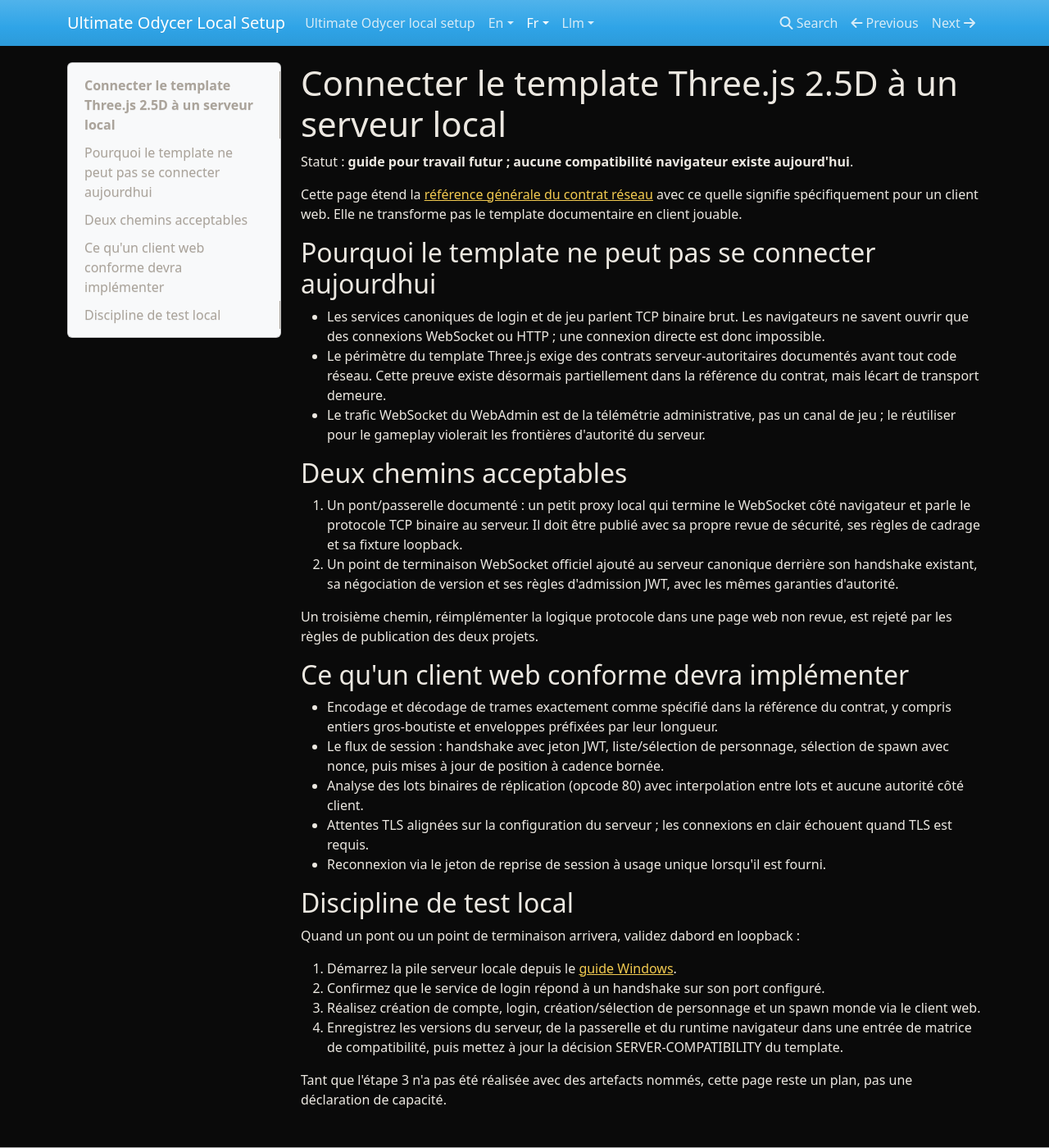
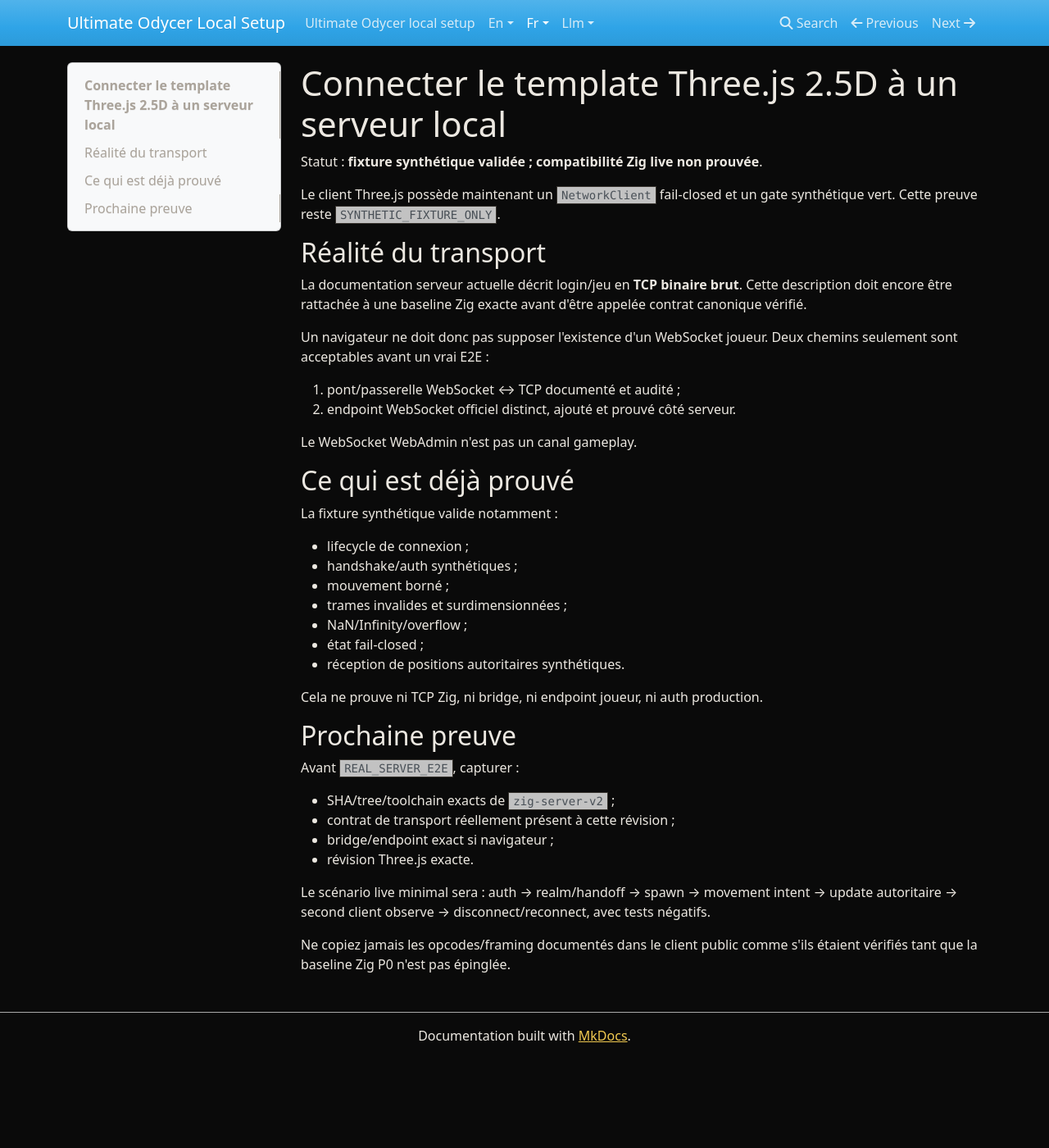
Before and after one commit to zedarvates/ultimate-odycer-docs, an MkDocs documentation site: the page built from docs/fr/how-to/connect-threejs-template.md, in a window 1280 px wide and 1400 px high. Shown: the whole window at 82% size. Built offline with MkDocs 1.6.1, drawn with Linux system fonts in a browser that asks for light colours.

Commit message:
docs: align Three.js guide with synthetic proof state

```diff
--- a/docs/fr/how-to/connect-threejs-template.md
+++ b/docs/fr/how-to/connect-threejs-template.md
@@ -1,63 +1,43 @@
 # Connecter le template Three.js 2.5D à un serveur local
 
-Statut : **guide pour travail futur ; aucune compatibilité navigateur existe
-aujourd'hui**.
+Statut : **fixture synthétique validée ; compatibilité Zig live non prouvée**.
 
-Cette page étend la [référence générale du contrat réseau](../reference/server-network-contract.md)
-avec ce quelle signifie spécifiquement pour un client web. Elle ne transforme
-pas le template documentaire en client jouable.
+Le client Three.js possède maintenant un `NetworkClient` fail-closed et un gate synthétique vert. Cette preuve reste `SYNTHETIC_FIXTURE_ONLY`.
 
-## Pourquoi le template ne peut pas se connecter aujourdhui
+## Réalité du transport
 
-- Les services canoniques de login et de jeu parlent TCP binaire brut. Les
-  navigateurs ne savent ouvrir que des connexions WebSocket ou HTTP ; une
-  connexion directe est donc impossible.
-- Le périmètre du template Three.js exige des contrats serveur-autoritaires
-  documentés avant tout code réseau. Cette preuve existe désormais partiellement
-  dans la référence du contrat, mais lécart de transport demeure.
-- Le trafic WebSocket du WebAdmin est de la télémétrie administrative, pas un
-  canal de jeu ; le réutiliser pour le gameplay violerait les frontières
-d'autorité du serveur.
+La documentation serveur actuelle décrit login/jeu en **TCP binaire brut**. Cette description doit encore être rattachée à une baseline Zig exacte avant d'être appelée contrat canonique vérifié.
 
-## Deux chemins acceptables
+Un navigateur ne doit donc pas supposer l'existence d'un WebSocket joueur. Deux chemins seulement sont acceptables avant un vrai E2E :
 
-1. Un pont/passerelle documenté : un petit proxy local qui termine le
-   WebSocket côté navigateur et parle le protocole TCP binaire au serveur. Il
-   doit être publié avec sa propre revue de sécurité, ses règles de cadrage et
-   sa fixture loopback.
-2. Un point de terminaison WebSocket officiel ajouté au serveur canonique
-   derrière son handshake existant, sa négociation de version et ses règles
-   d'admission JWT, avec les mêmes garanties d'autorité.
+1. pont/passerelle WebSocket ↔ TCP documenté et audité ;
+2. endpoint WebSocket officiel distinct, ajouté et prouvé côté serveur.
 
-Un troisième chemin, réimplémenter la logique protocole dans une page web non
-revue, est rejeté par les règles de publication des deux projets.
+Le WebSocket WebAdmin n'est pas un canal gameplay.
 
-## Ce qu'un client web conforme devra implémenter
+## Ce qui est déjà prouvé
 
-- Encodage et décodage de trames exactement comme spécifié dans la référence
-  du contrat, y compris entiers gros-boutiste et enveloppes préfixées par leur
-  longueur.
-- Le flux de session : handshake avec jeton JWT, liste/sélection de personnage,
-  sélection de spawn avec nonce, puis mises à jour de position à cadence bornée.
-- Analyse des lots binaires de réplication (opcode 80) avec interpolation entre
-  lots et aucune autorité côté client.
-- Attentes TLS alignées sur la configuration du serveur ; les connexions en
-  clair échouent quand TLS est requis.
-- Reconnexion via le jeton de reprise de session à usage unique lorsqu'il est
-  fourni.
+La fixture synthétique valide notamment :
 
-## Discipline de test local
+- lifecycle de connexion ;
+- handshake/auth synthétiques ;
+- mouvement borné ;
+- trames invalides et surdimensionnées ;
+- NaN/Infinity/overflow ;
+- état fail-closed ;
+- réception de positions autoritaires synthétiques.
 
-Quand un pont ou un point de terminaison arrivera, validez dabord en loopback :
+Cela ne prouve ni TCP Zig, ni bridge, ni endpoint joueur, ni auth production.
 
-1. Démarrez la pile serveur locale depuis le [guide Windows](install-local-server-windows.md).
-2. Confirmez que le service de login répond à un handshake sur son port
-   configuré.
-3. Réalisez création de compte, login, création/sélection de personnage et un
-   spawn monde via le client web.
-4. Enregistrez les versions du serveur, de la passerelle et du runtime
-   navigateur dans une entrée de matrice de compatibilité, puis mettez à jour
-   la décision SERVER-COMPATIBILITY du template.
+## Prochaine preuve
 
-Tant que l'étape 3 n'a pas été réalisée avec des artefacts nommés, cette page
-reste un plan, pas une déclaration de capacité.
+Avant `REAL_SERVER_E2E`, capturer :
+
+- SHA/tree/toolchain exacts de `zig-server-v2` ;
+- contrat de transport réellement présent à cette révision ;
+- bridge/endpoint exact si navigateur ;
+- révision Three.js exacte.
+
+Le scénario live minimal sera : auth → realm/handoff → spawn → movement intent → update autoritaire → second client observe → disconnect/reconnect, avec tests négatifs.
+
+Ne copiez jamais les opcodes/framing documentés dans le client public comme s'ils étaient vérifiés tant que la baseline Zig P0 n'est pas épinglée.
```
